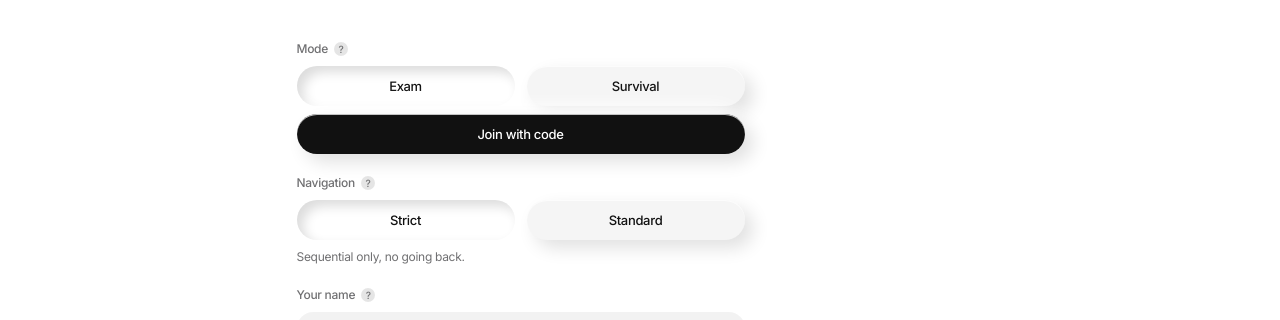
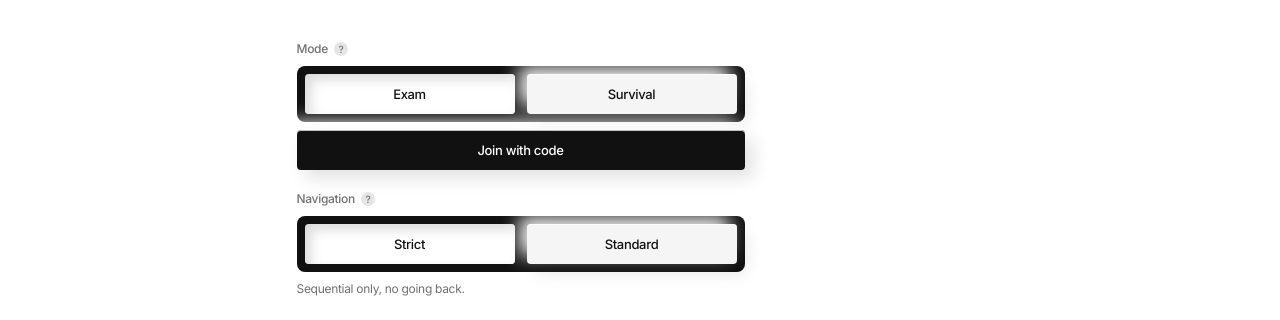
Before and after one commit to LvnnnX/exam-app, a Next.js app: page / in a window 1280 px wide. Shown: the part 230-550 px from the top of the page. Built offline with nearby package versions, Linux system fonts and the light colour scheme; no server answers; the database is empty.

Commit message:
style: tune homepage neumorph buttons

```diff
--- a/app/components/ui/neumorph-button.tsx
+++ b/app/components/ui/neumorph-button.tsx
@@ -40,7 +40,7 @@ export default function NeumorphButton({
       disabled={disabled || loading}
       aria-pressed={pressed}
       className={cn(
-        "inline-flex items-center justify-center rounded-full font-medium tracking-tight transition-spring-fast active:scale-95 disabled:cursor-not-allowed disabled:bg-black/5 disabled:text-nike-grey-500 disabled:opacity-70",
+        "inline-flex items-center justify-center rounded-[4px] font-medium tracking-tight transition-spring-fast hover:animate-[neumorph-pulse_0.65s_ease-out] active:scale-95 disabled:cursor-not-allowed disabled:bg-black/5 disabled:text-nike-grey-500 disabled:opacity-70",
         pressed ? "neumorph-button-active" : "neumorph-button",
         intentClasses[intent],
         sizeClasses[size],
--- a/app/page.tsx
+++ b/app/page.tsx
@@ -54,7 +54,7 @@ export default function ExamPage() {
                 Mode
                 <HelpTooltip text="Pilih mode ujian: Exam (biasa) atau Survival (nyawa terbatas)." />
               </span>
-              <div className="grid grid-cols-2 gap-3">
+              <div className="grid grid-cols-2 gap-3 rounded-[8px] bg-nike-black p-2">
                 <NeumorphButton
                   type="button"
                   size="medium"
@@ -93,7 +93,7 @@ export default function ExamPage() {
                   Navigation
                   <HelpTooltip text="Strict: Soal berurutan, tidak bisa kembali. Standard: Bebas navigasi dan bisa menandai ragu-ragu." />
                 </span>
-                <div className="grid grid-cols-2 gap-3">
+                <div className="grid grid-cols-2 gap-3 rounded-[8px] bg-nike-black p-2">
                   <NeumorphButton
                     type="button"
                     size="medium"
```
